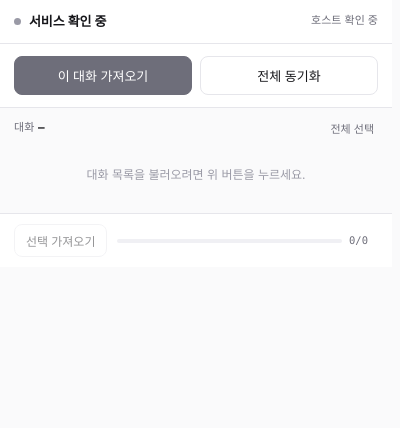
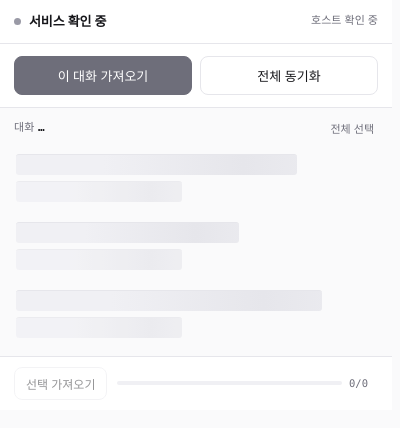
Before and after one commit to chang-in/web-chat-downloader, a browser extension: page extension/popup.html in a window 400 px wide. Drawn offline with Linux system fonts and the light colour scheme.

Commit message:
feat: 목록 로딩 스켈레톤 추가, 요청 타임아웃 정리(진단 표식 제거)

```diff
--- a/extension/popup.css
+++ b/extension/popup.css
@@ -65,6 +65,15 @@ body{width:392px;background:var(--bg);font-family:var(--ui);color:var(--ink);
 .cmd:hover{color:var(--ink)}
 .cmd.copied{color:var(--accent);font-weight:600}
 
+/* 로딩 스켈레톤 — 목록 자리를 미리 잡아 레이아웃이 튀지 않게 한다 */
+.skel{display:flex;gap:9px;padding:10px 8px;align-items:flex-start}
+.skel .meta{flex:1;display:flex;flex-direction:column;gap:6px}
+.skel .bar{height:9px;border-radius:3px;
+  background:linear-gradient(90deg,var(--line-soft) 25%,var(--line) 50%,var(--line-soft) 75%);
+  background-size:200% 100%;animation:wcd-sheen 1.3s ease-in-out infinite}
+.skel .cmd-bar{width:46%;height:7px;opacity:.7}
+@keyframes wcd-sheen{0%{background-position:200% 0}100%{background-position:-200% 0}}
+
 /* 하단 */
 .bar{display:flex;align-items:center;gap:10px;padding:10px 14px;
   border-top:1px solid var(--line);background:var(--surface)}
--- a/extension/popup.js
+++ b/extension/popup.js
@@ -54,7 +54,12 @@ function syncState() {
 }
 
 async function sendToTab(msg) {
-  const res = await chrome.tabs.sendMessage(state.tabId, msg)
+  // 콘텐츠 스크립트가 응답하지 않으면(fetch가 매달리는 등) await가 영원히 pending이 되어
+  // try/catch로도 못 잡는다 — 타임아웃으로 반드시 실패하게 만든다.
+  const res = await Promise.race([
+    chrome.tabs.sendMessage(state.tabId, msg),
+    new Promise((_, rej) => setTimeout(() => rej(new Error(`페이지 응답 시간 초과(25초): ${msg.cmd}`)), 25000)),
+  ])
   if (res && typeof res === 'object' && '__error' in res) throw new Error(res.__error)
   return res
 }
@@ -87,6 +92,27 @@ function updateActionButtons() {
 }
 
 // ───────────────────── 목록 렌더 ─────────────────────
+
+// 목록을 불러오는 동안 스켈레톤을 보여준다 — 빈 화면은 "고장"으로 읽히기 때문이다.
+function renderLoading() {
+  countEl.textContent = '…'
+  listEl.innerHTML = ''
+  for (let i = 0; i < 3; i++) {
+    const li = document.createElement('li')
+    li.className = 'skel'
+    const meta = document.createElement('div')
+    meta.className = 'meta'
+    const b1 = document.createElement('div')
+    b1.className = 'bar'
+    b1.style.width = ['78%', '62%', '85%'][i]
+    const b2 = document.createElement('div')
+    b2.className = 'bar cmd-bar'
+    meta.appendChild(b1)
+    meta.appendChild(b2)
+    li.appendChild(meta)
+    listEl.appendChild(li)
+  }
+}
 
 function renderList() {
   listEl.innerHTML = ''
@@ -267,6 +293,7 @@ btnToggleAll.addEventListener('click', onToggleAll)
 // 모르고 목록도 안 뜨는 상황을 피할 수 있다). 그래서 각 await를 자기 try/catch로 감싸고,
 // 실패 사유를 모아뒀다가 마지막에 한 번에 #msg로 보여준다.
 async function init() {
+  renderLoading()
   const [tab] = await chrome.tabs.query({ active: true, currentWindow: true })
   state.tabId = tab.id
 
```
Also changed, not shown: extension/content.js (+16 -2 lines).
